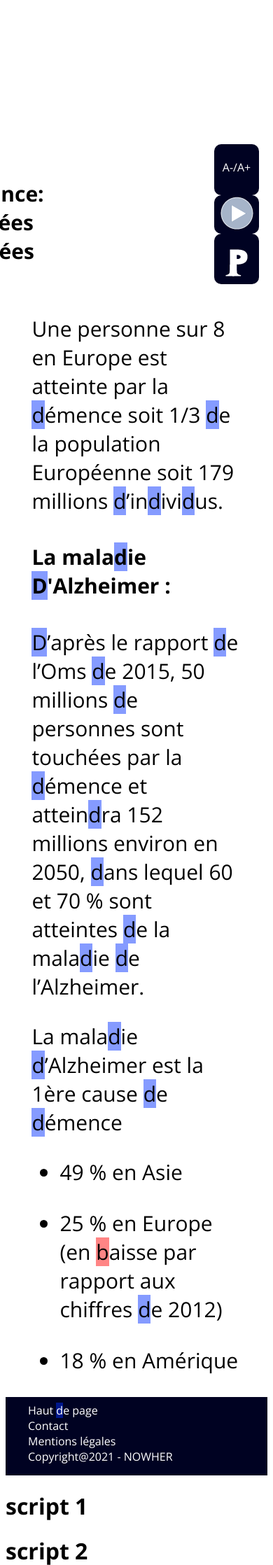
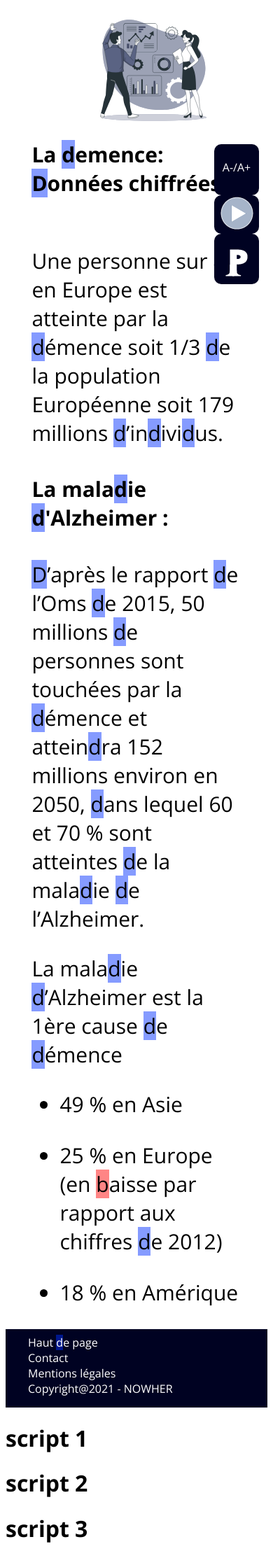
Before and after one commit to Adrien-Ray/nowher, a PHP site: page /pages/donnees-chiffrees.php in a window 390 px wide. Shown: the part 94-2330 px from the top of the page at 70% size. After the commit the page ends 2298 px from the top, so only its background shows below. Run offline with PHP 8.4, Linux system fonts and the light colour scheme; the visitor is signed in with stand-in values (Sample User, id 1).

Commit message:
continuite du responsive

```diff
--- a/pages/donnees-chiffrees.php
+++ b/pages/donnees-chiffrees.php
@@ -8,7 +8,7 @@
         </div>
     <div class = "article_donnees-chirfrees">
         <p>Une personne sur 8 en Europe est atteinte par la démence soit 1/3 de la population Européenne soit 179 millions d’individus.</p>
-        <h4>La maladie D'Alzheimer :</h4>
+        <h4>La maladie d'Alzheimer :</h4>
         <p>D’après le rapport de l’Oms de 2015, 50 millions de personnes sont touchées par la démence et atteindra 152 millions environ en 2050, dans lequel 60 et 70 % sont atteintes de la maladie de l’Alzheimer.
         <p>La maladie d’Alzheimer est la 1ère cause de démence</p>
         <ul>
--- a/styles/header.css
+++ b/styles/header.css
@@ -190,6 +190,7 @@
   align-items: center;
   padding : 1rem 2rem;
   display: flex;
+  margin-top: 1rem;
 }
 @media screen and (max-width: 768px) {
   #hamb_menu {
--- a/styles/main.css
+++ b/styles/main.css
@@ -45,7 +45,7 @@
 .article_donnees-chiffrees__img{
     width: 370px;
     height: auto;
-    margin-right: 410px;
+    margin-left: 50px;
 }
 .articledemence__sous_titre{
     margin-top: 215px;
@@ -118,11 +118,22 @@
     }
     .article__img{
         max-width: 200px;
-        align-items: center;
+        align-self: center;
     }
     .articledemence__sous_titre{
         margin-top: 0;
     }
+    .donnees-chiffrees{
+        flex-direction: column-reverse;
+    }
+    .article_donnees-chiffrees__img{
+        max-width: 200px;
+        align-self: center;
+    }
+    .donnees-chiffrees__titre{
+        margin-top: 0;
+    }
+
 }
 
 /* script */
```
